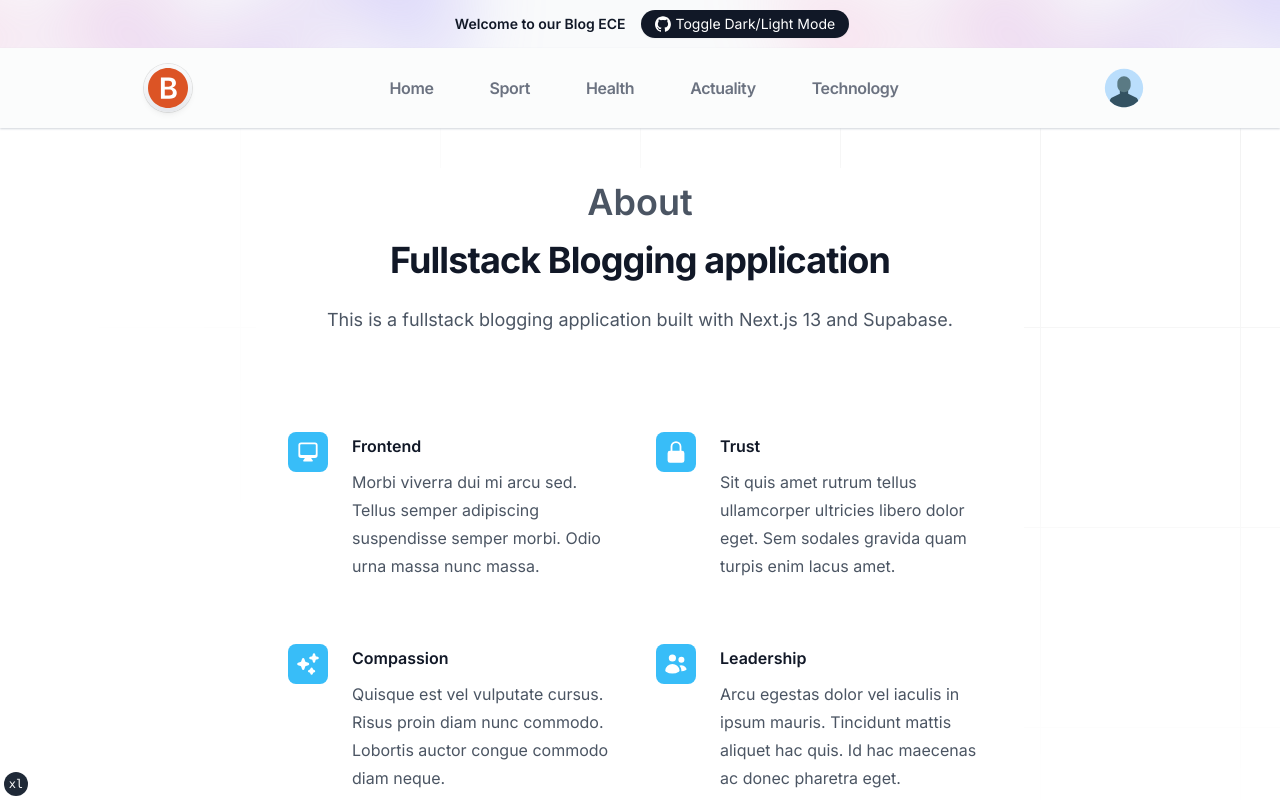
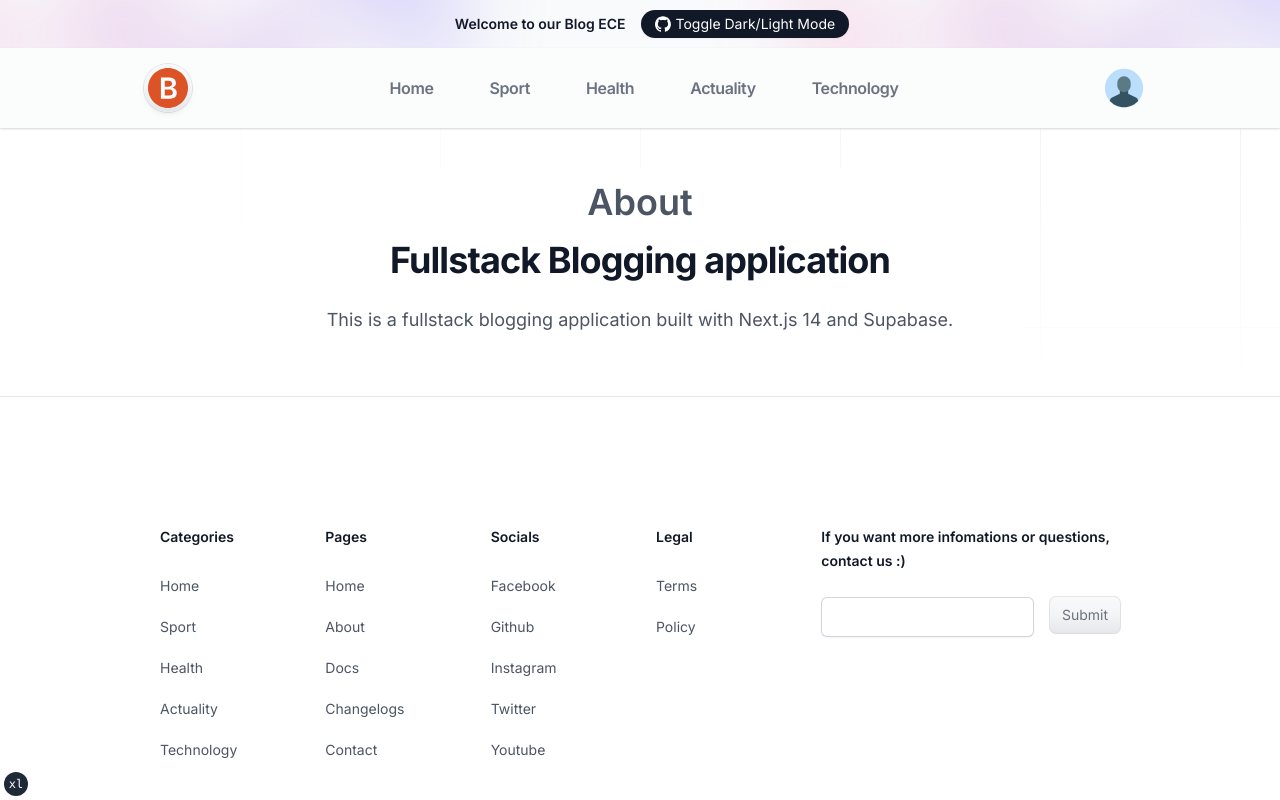
Before and after one commit to Meryemkiki/ece-webtech-510, a Next.js app in the folder client/: page /about in a window 1280 px wide. Shown: the top 800 px of the page. Built offline with nearby package versions, Linux system fonts and the light colour scheme; no server answers; the database is empty.

Commit message:
modification des pages

```diff
--- a/client/components/main/pages/main-about-page.tsx
+++ b/client/components/main/pages/main-about-page.tsx
@@ -15,26 +15,6 @@ const MainAboutPage = () => {
             {mainPageAboutConfig.general.description}
           </p>
         </div>
-        <div className="mx-auto mt-16 max-w-2xl sm:mt-20 lg:mt-24 lg:max-w-4xl">
-          <dl className="grid max-w-xl grid-cols-1 gap-x-8 gap-y-10 lg:max-w-none lg:grid-cols-2 lg:gap-y-16">
-            {mainPageAboutConfig.features.map((feature) => (
-              <div key={feature.name} className="relative pl-16">
-                <dt className="text-base font-semibold leading-7 text-gray-900">
-                  <div className="absolute left-0 top-0 flex h-10 w-10 items-center justify-center rounded-lg bg-sky-400">
-                    <feature.icon
-                      className="h-6 w-6 text-white"
-                      aria-hidden="true"
-                    />
-                  </div>
-                  {feature.name}
-                </dt>
-                <dd className="mt-2 text-base leading-7 text-gray-600">
-                  {feature.description}
-                </dd>
-              </div>
-            ))}
-          </dl>
-        </div>
       </div>
     </div>
   );
--- a/client/config/main/pages/main-page-about-config.ts
+++ b/client/config/main/pages/main-page-about-config.ts
@@ -11,15 +11,15 @@ const mainPageAboutConfig: AboutPageType = {
     title: "About",
     subTitle: "Fullstack Blogging application",
     description:
-      "This is a fullstack blogging application built with Next.js 13 and Supabase.",
+      "This is a fullstack blogging application built with Next.js 14 and Supabase.",
     paragraphs: [
       {
         description:
-          "Anim aute id magna aliqua ad ad non deserunt sunt. Qui irure qui lorem cupidatat commodo. Elit sunt amet fugiat veniam occaecat fugiat aliqua.",
+          "",
       },
       {
         description:
-          "Anim aute id magna aliqua ad ad non deserunt sunt. Qui irure qui lorem cupidatat commodo. Elit sunt amet fugiat veniam occaecat fugiat aliqua. Anim aute id magna aliqua ad ad non deserunt sunt. Qui irure qui lorem cupidatat commodo. Elit sunt amet fugiat veniam occaecat fugiat aliqua.",
+          "",
       },
     ],
   },
```
